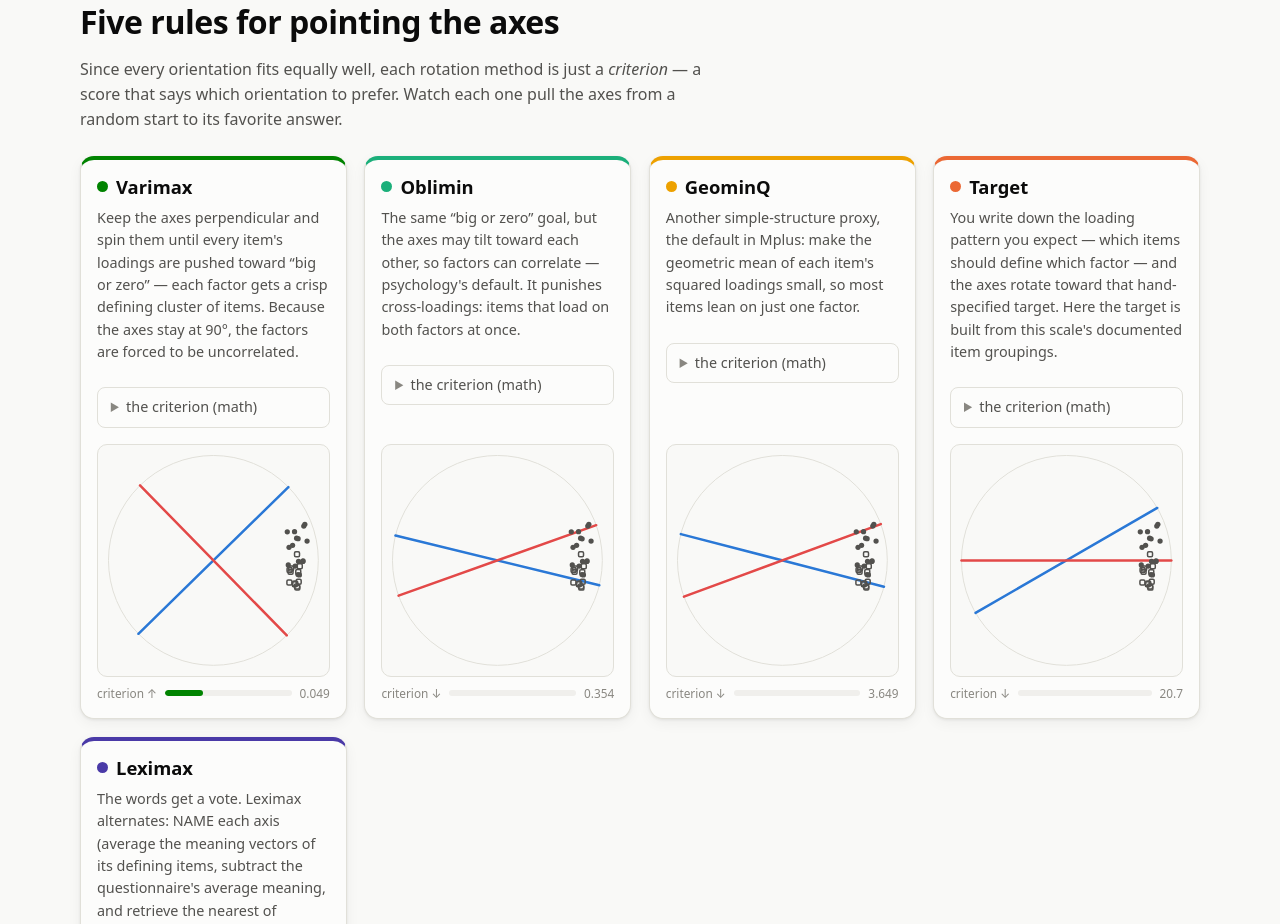
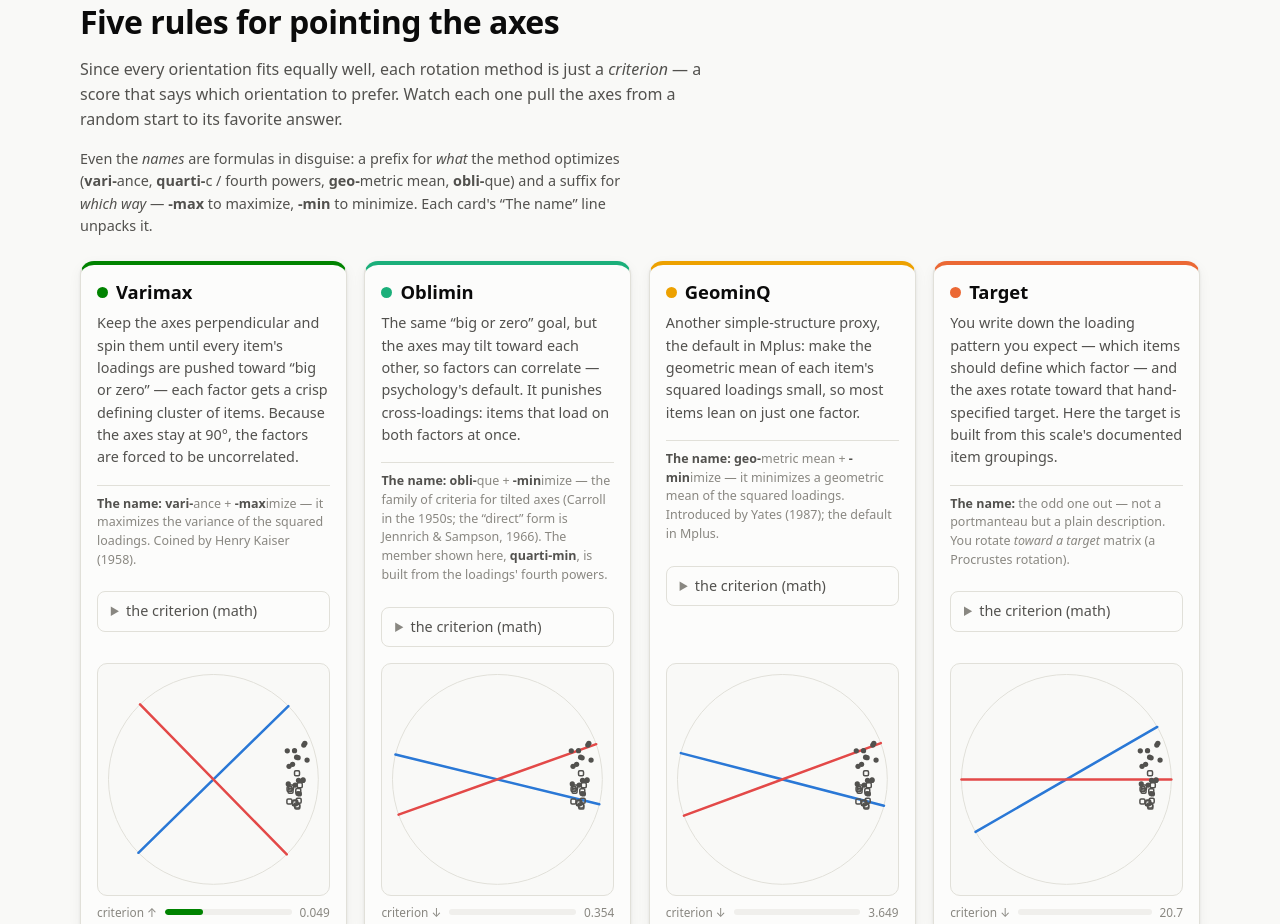
Before and after one commit to devon7y/lexical-rotation-explainer, a plain HTML site: page index.html in a window 1280 px wide. Shown: the part 6796-7720 px from the top of the page. Drawn offline with Linux system fonts and the light colour scheme.

Commit message:
Explain where the rotation method names come from
Add a 'The name' etymology line to each gallery card (varimax = variance +
maximize; oblimin = oblique + minimize; geomin = geometric mean + minimize;
target = descriptive/Procrustes; leximax = words + maximize), plus a gallery
intro sentence on the shared -max/-min naming convention.

Co-Authored-By: Claude Opus 4.8 (1M context) <noreply@anthropic.com>

```diff
--- a/index.html
+++ b/index.html
@@ -441,6 +441,9 @@ table.mini-loadings td:first-child, table.mini-loadings th:first-child { text-al
 .card h3 { display: flex; align-items: center; gap: .5rem; }
 .card h3 .dot { width: 11px; height: 11px; border-radius: 50%; background: var(--mcol); flex: none; }
 .card p { font-size: .9rem; }
+.card .card-origin { font-size: .78rem; color: var(--muted); line-height: 1.5;
+  border-top: 1px solid var(--grid); padding-top: .55rem; margin-top: .1rem; }
+.card .card-origin b { color: var(--ink-2); font-weight: 650; }
 .card .mini { margin-top: auto; }
 .mini svg { width: 100%; height: auto; display: block; background: var(--page);
             border: 1px solid var(--grid); border-radius: 10px; }
@@ -940,6 +943,10 @@ footer p { color: var(--muted); }
     <p>Since every orientation fits equally well, each rotation method is just a
     <em>criterion</em> — a score that says which orientation to prefer. Watch each one pull
     the axes from a random start to its favorite answer.</p>
+    <p style="font-size:.9rem; color:var(--ink-2)">Even the <em>names</em> are formulas in
+    disguise: a prefix for <em>what</em> the method optimizes (<b>vari-</b>ance, <b>quarti-</b>c /
+    fourth powers, <b>geo-</b>metric mean, <b>obli-</b>que) and a suffix for <em>which way</em> —
+    <b>‑max</b> to maximize, <b>‑min</b> to minimize. Each card's “The name” line unpacks it.</p>
     <div class="cards" id="cards"></div>
     <div class="blindspot">
       <p><strong>Four rules, one blind spot.</strong> Varimax, quartimin, geomin and target
@@ -2290,6 +2297,8 @@ function initGallery(pg, P) {
 
   const defs = [
     { key: 'varimax',
+      origin: `<b>The name:</b> <b>vari-</b>ance + <b>-max</b>imize — it maximizes the variance of the
+               squared loadings. Coined by Henry Kaiser (1958).`,
       text: `Keep the axes perpendicular and spin them until every item's loadings are pushed
              toward “big or zero” — each factor gets a crisp defining cluster of items.
              Because the axes stay at 90°, the factors are forced to be uncorrelated.`,
@@ -2298,6 +2307,9 @@ function initGallery(pg, P) {
       crit: L => critVarimax(L), dir: 'maximize', rangeKey: 'varimax',
       angles: () => pg.solutions.varimax.axis_angles_deg },
     { key: 'oblimin',
+      origin: `<b>The name:</b> <b>obli-</b>que + <b>-min</b>imize — the family of criteria for tilted
+               axes (Carroll in the 1950s; the “direct” form is Jennrich & Sampson, 1966). The member
+               shown here, <b>quarti-min</b>, is built from the loadings' fourth powers.`,
       text: `The same “big or zero” goal, but the axes may tilt toward each other, so factors
              can correlate — psychology's default. It punishes cross-loadings: items that load
              on both factors at once.`,
@@ -2306,6 +2318,8 @@ function initGallery(pg, P) {
       crit: L => critQuartimin(L), dir: 'minimize', rangeKey: 'quartimin',
       angles: () => pg.solutions.oblimin.axis_angles_deg },
     { key: 'geominQ',
+      origin: `<b>The name:</b> <b>geo-</b>metric mean + <b>-min</b>imize — it minimizes a geometric
+               mean of the squared loadings. Introduced by Yates (1987); the default in Mplus.`,
       text: `Another simple-structure proxy, the default in Mplus: make the geometric mean of
              each item's squared loadings small, so most items lean on just one factor.`,
       math: `Minimize Σᵢ (Πf (L²ᵢf + ε))^(1/k) with ε = .01 — here, Σᵢ √((L²ᵢ₁+.01)(L²ᵢ₂+.01)).
@@ -2313,6 +2327,8 @@ function initGallery(pg, P) {
       crit: L => critGeomin(L), dir: 'minimize', rangeKey: 'geomin',
       angles: () => pg.solutions.geominQ.axis_angles_deg },
     { key: 'target',
+      origin: `<b>The name:</b> the odd one out — not a portmanteau but a plain description. You rotate
+               <em>toward a target</em> matrix (a Procrustes rotation).`,
       text: `You write down the loading pattern you expect — which items should define which
              factor — and the axes rotate toward that hand-specified target. Here the target is
              built from this scale's documented item groupings.`,
@@ -2321,6 +2337,9 @@ function initGallery(pg, P) {
       crit: L => critTarget(L, P.B), dir: 'minimize', rangeKey: 'target',
       angles: targetSolution },
     { key: 'leximax',
+      origin: `<b>The name:</b> <b>lexi-</b> (words) + <b>-max</b>imize — deliberately built to slot into
+               the same tradition, but it maximizes <em>nameability</em>, the one signal every method
+               above ignores. (Unrelated to the “leximax” ordering in social-choice theory.)`,
       text: `The words get a vote. Leximax alternates: NAME each axis (average the meaning
              vectors of its defining items, subtract the questionnaire's average meaning, and
              retrieve the nearest of 369,703 lexicon terms), then ROTATE toward the loading
@@ -2337,6 +2356,8 @@ function initGallery(pg, P) {
     const h = el('h3', {}, card);
     el('span', { class: 'dot' }, h); h.append(METHODS[d.key].name);
     el('p', { text: d.text.replace(/\s+/g, ' ') }, card);
+    // where the method's NAME comes from (static, author-controlled markup)
+    if (d.origin) { const o = el('p', { class: 'card-origin' }, card); o.innerHTML = d.origin.replace(/\s+/g, ' '); }
     const det = el('details', { class: 'math' }, card);
     el('summary', { text: 'the criterion (math)' }, det);
     el('div', { class: 'body', text: d.math.replace(/\s+/g, ' ') }, det);
```
